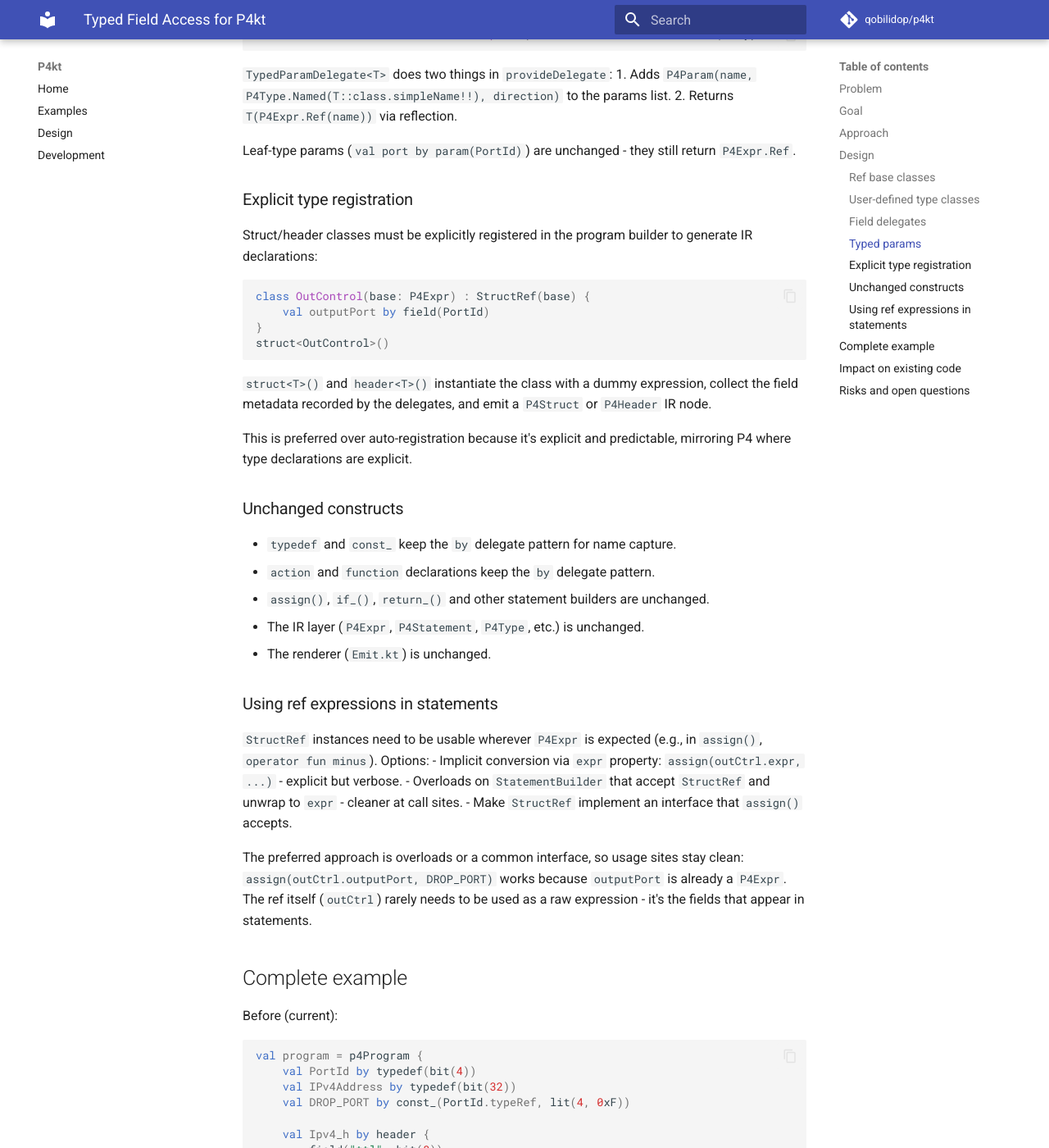
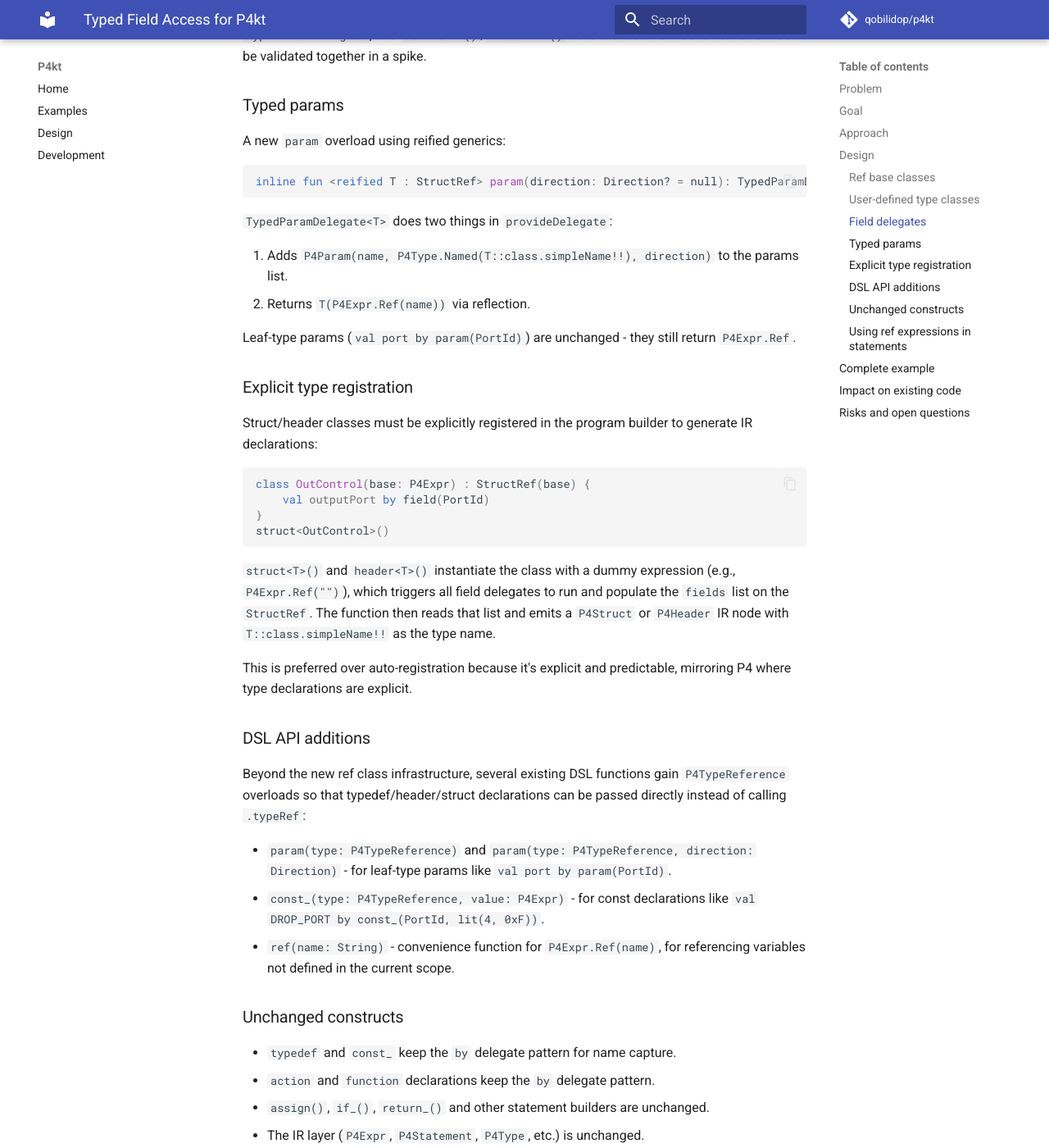
Before and after one commit to qobilidop/p4kt, an MkDocs documentation site: the page built from docs/milestones/typed-field-access.md, in a window 1280 px wide and 1400 px high, scrolled down 2015 px. Shown: the whole window at 82% size. Built offline with MkDocs 1.6.1 and Material for MkDocs 9.7.7, drawn with Linux system fonts in a browser that asks for light colours; comment, search, counter and statistics services are not loaded; some of the changed text lies outside the part shown.

Commit message:
Address spec review feedback
- Document new DSL API additions (P4TypeReference overloads, ref())
- Fix naming inconsistency: use P4-style names (Ipv4_h not Ipv4H)
- Detail field metadata collection mechanism (MutableList on StructRef)
- Specify reflection instantiation mechanism and shared spike scope
- Clarify dummy expression usage in struct<T>()/header<T>()

Co-Authored-By: Claude Opus 4.6 (1M context) <noreply@anthropic.com>

````diff
--- a/docs/milestones/typed-field-access.md
+++ b/docs/milestones/typed-field-access.md
@@ -63,15 +63,15 @@ class OutControl(base: P4Expr) : StructRef(base) {
 }
 ```
 
-These are local classes inside `p4Program { }`, keeping everything in one scope.
+These are local classes inside `p4Program { }`, keeping everything in one scope. Class names use P4-style naming conventions (e.g., `Ipv4_h` not `Ipv4H`) since the class name becomes the P4 type name.
 
 ### Field delegates
 
 Two delegate types:
 
-**`FieldDelegate`** - for leaf fields (bit types, typedefs). Uses `provideDelegate` to capture the property name. `getValue` returns `P4Expr.FieldAccess(expr, fieldName)`. Also records `P4Field(name, type)` metadata on the ref instance for IR generation.
+**`FieldDelegate`** - for leaf fields (bit types, typedefs). Uses `provideDelegate` to capture the property name. `getValue` returns `P4Expr.FieldAccess(expr, fieldName)`. Also appends `P4Field(name, type)` to a `MutableList<P4Field>` on the `StructRef` base class for IR generation.
 
-**`TypedFieldDelegate<T>`** - for nested struct/header fields. `getValue` returns `T(P4Expr.FieldAccess(expr, fieldName))`, enabling chained access like `headers.ip.ttl`.
+**`TypedFieldDelegate<T>`** - for nested struct/header fields. Instantiates `T` via reflection (`T::class.constructors.first().call(fieldAccessExpr)`). `getValue` returns the `T` instance wrapping `P4Expr.FieldAccess(expr, fieldName)`, enabling chained access like `headers.ip.ttl`. All three sites that instantiate ref classes via reflection - `TypedFieldDelegate`, `TypedParamDelegate`, and `struct<T>()`/`header<T>()` - share the same mechanism and must be validated together in a spike.
 
 ### Typed params
 
@@ -82,6 +82,7 @@ inline fun <reified T : StructRef> param(direction: Direction? = null): TypedPar
 ```
 
 `TypedParamDelegate<T>` does two things in `provideDelegate`:
+
 1. Adds `P4Param(name, P4Type.Named(T::class.simpleName!!), direction)` to the params list.
 2. Returns `T(P4Expr.Ref(name))` via reflection.
 
@@ -98,9 +99,17 @@ class OutControl(base: P4Expr) : StructRef(base) {
 struct<OutControl>()
 ```
 
-`struct<T>()` and `header<T>()` instantiate the class with a dummy expression, collect the field metadata recorded by the delegates, and emit a `P4Struct` or `P4Header` IR node.
+`struct<T>()` and `header<T>()` instantiate the class with a dummy expression (e.g., `P4Expr.Ref("")`), which triggers all field delegates to run and populate the `fields` list on the `StructRef`. The function then reads that list and emits a `P4Struct` or `P4Header` IR node with `T::class.simpleName!!` as the type name.
 
 This is preferred over auto-registration because it's explicit and predictable, mirroring P4 where type declarations are explicit.
+
+### DSL API additions
+
+Beyond the new ref class infrastructure, several existing DSL functions gain `P4TypeReference` overloads so that typedef/header/struct declarations can be passed directly instead of calling `.typeRef`:
+
+- `param(type: P4TypeReference)` and `param(type: P4TypeReference, direction: Direction)` - for leaf-type params like `val port by param(PortId)`.
+- `const_(type: P4TypeReference, value: P4Expr)` - for const declarations like `val DROP_PORT by const_(PortId, lit(4, 0xF))`.
+- `ref(name: String)` - convenience function for `P4Expr.Ref(name)`, for referencing variables not defined in the current scope.
 
 ### Unchanged constructs
 
@@ -113,6 +122,7 @@ This is preferred over auto-registration because it's explicit and predictable,
 ### Using ref expressions in statements
 
 `StructRef` instances need to be usable wherever `P4Expr` is expected (e.g., in `assign()`, `operator fun minus`). Options:
+
 - Implicit conversion via `expr` property: `assign(outCtrl.expr, ...)` - explicit but verbose.
 - Overloads on `StatementBuilder` that accept `StructRef` and unwrap to `expr` - cleaner at call sites.
 - Make `StructRef` implement an interface that `assign()` accepts.
@@ -171,7 +181,7 @@ val program = p4Program {
     val Set_nhop by action {
         val ipv4_dest by param(IPv4Address)
         val port by param(PortId)
-        val headers_ip by param<Ipv4H>(INOUT)
+        val headers_ip by param<Ipv4_h>(INOUT)
         val outCtrl by param<OutControl>(INOUT)
         assign(ref("nextHop"), ipv4_dest)
         assign(headers_ip.ttl, headers_ip.ttl - lit(1))
````
Also changed, not shown: other parts of docs/milestones/typed-field-access.md (+3 -3 lines).
